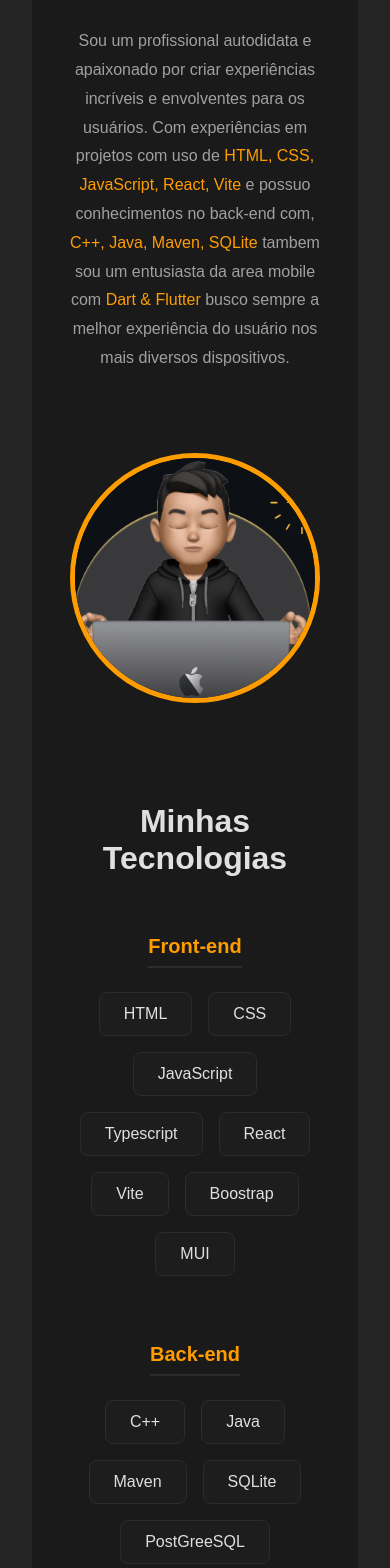
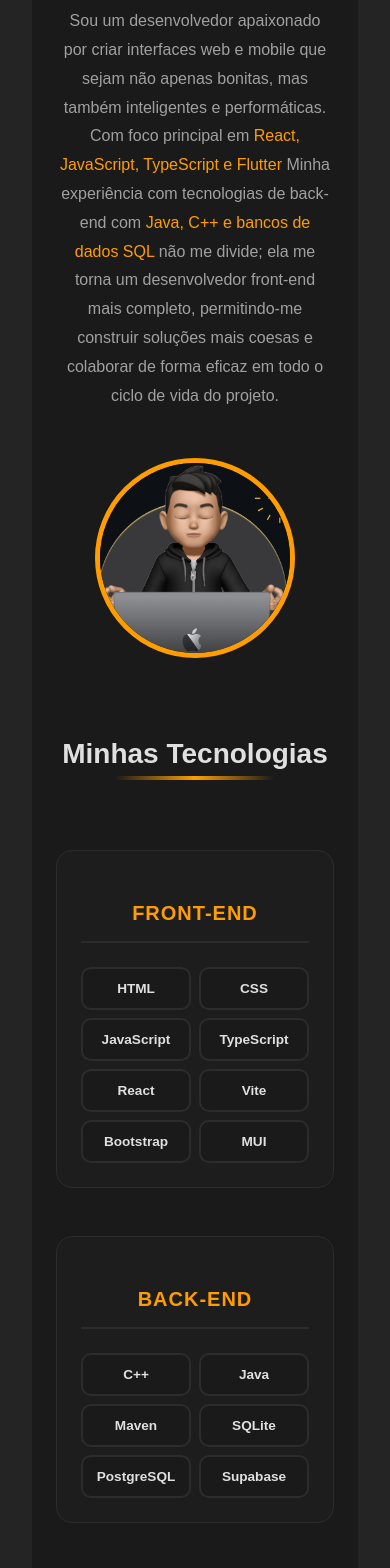
Before and after one commit to gui-ccr/Portifolio-Website, a React (Vite) app in the folder meu-portfolio/: page / in a window 390 px wide. Shown: the part 1060-2628 px from the top of the page. Built offline with nearby package versions, Linux system fonts and the light colour scheme.

Commit message:
feat(about) reorganiza seção 'Minhas Tecnologias' - cards responsivos e hover moderno

```diff
--- a/meu-portfolio/src/Components/AboutSection/AboutSection.css
+++ b/meu-portfolio/src/Components/AboutSection/AboutSection.css
@@ -53,69 +53,161 @@
 .skills-section {
   text-align: center;
   width: 100%;
-  max-width: 1000px;
+  max-width: 1200px;
 }
 
 .skills-title {
-  font-size: 2rem;
-  font-weight: 600;
-  margin-bottom: 2rem;
+  font-size: 2.5rem;
+  font-weight: 700;
+  margin-bottom: 3rem;
+  position: relative;
+  display: inline-block;
+}
+
+.skills-title::after {
+  content: '';
+  position: absolute;
+  bottom: -10px;
+  left: 50%;
+  transform: translateX(-50%);
+  width: 60%;
+  height: 4px;
+  background: linear-gradient(90deg, transparent, var(--color-accent), transparent);
+  border-radius: 2px;
 }
 
 .skills-categories {
-  display: flex;
-  flex-direction: column;
-  gap: 2.5rem;
-  margin-top: 2rem;
+  display: grid;
+  grid-template-columns: 1fr;
+  gap: 3rem;
+  margin-top: 3rem;
 }
 
 @media (min-width: 768px) {
   .skills-categories {
-    flex-direction: row;
-    justify-content: space-between;
-    align-items: flex-start;
+    grid-template-columns: repeat(2, 1fr);
+  }
+}
+
+@media (min-width: 1024px) {
+  .skills-categories {
+    grid-template-columns: repeat(3, 1fr);
   }
 }
 
 .skill-category {
-  flex: 1;
+  background-color: var(--color-card);
+  border: 1px solid var(--color-border);
+  border-radius: 16px;
+  padding: 2rem;
+  transition: transform 0.3s ease, box-shadow 0.3s ease;
+  height: 100%;
+}
+
+.skill-category:hover {
+  transform: translateY(-8px);
+  box-shadow: 0 10px 30px rgba(0, 0, 0, 0.3);
+  border-color: var(--color-accent);
 }
 
 .category-title {
-  font-size: 1.25rem;
-  font-weight: 600;
-  color: var(--color-accent); /* <-- Variável */
+  font-size: 1.5rem;
+  font-weight: 700;
+  color: var(--color-accent);
   margin-bottom: 1.5rem;
-  border-bottom: 2px solid var(--color-border); /* <-- Variável */
-  padding-bottom: 0.5rem;
-  display: inline-block;
+  padding-bottom: 1rem;
+  border-bottom: 2px solid var(--color-border);
+  text-transform: uppercase;
+  letter-spacing: 1px;
 }
 
 .skills-grid {
-  display: flex;
-  flex-wrap: wrap;
-  justify-content: center;
-  gap: 1rem;
+  display: grid;
+  grid-template-columns: repeat(auto-fit, minmax(100px, 1fr));
+  gap: 0.75rem;
+  justify-items: stretch;
 }
 
 .skill-card {
-  background-color: var(--color-card); /* <-- Variável */
-  border: 1px solid var(--color-border); /* <-- Variável */
-  padding: 0.75rem 1.5rem;
-  border-radius: 8px;
-  font-weight: 500;
-  transition: transform 0.3s ease, background-color 0.3s ease;
+  background-color: var(--color-background-secondary);
+  border: 2px solid var(--color-border);
+  padding: 0.875rem 1rem;
+  border-radius: 10px;
+  font-weight: 600;
+  font-size: 0.9rem;
+  transition: all 0.3s ease;
+  cursor: pointer;
+  text-align: center;
+  position: relative;
+  overflow: hidden;
+}
+
+.skill-card::before {
+  content: '';
+  position: absolute;
+  top: 0;
+  left: -100%;
+  width: 100%;
+  height: 100%;
+  background: linear-gradient(90deg, transparent, rgba(255, 255, 255, 0.1), transparent);
+  transition: left 0.5s ease;
+}
+
+.skill-card:hover::before {
+  left: 100%;
 }
 
 .skill-card:hover {
   color: var(--hover-color);
   border-color: var(--hover-color);
-  transform: translateY(-5px);
-  background-color: var(--color-card-hover); /* <-- Variável */
+  transform: scale(1.05);
+  box-shadow: 0 5px 15px rgba(0, 0, 0, 0.2);
+  background-color: rgba(var(--hover-color-rgb, 255, 255, 255), 0.05);
 }
-.about-content {
-  flex-direction: column;
-  text-align: center;
+/* Responsividade mobile */
+@media (max-width: 767px) {
+  .about-section {
+    padding: 3rem 1.5rem;
+  }
+
+  .about-content {
+    flex-direction: column;
+    text-align: center;
+    gap: 2rem;
+    margin-bottom: 3rem;
+  }
+
+  .about-title {
+    font-size: 1.75rem;
+  }
+
+  .about-image {
+    width: 200px;
+    height: 200px;
+  }
+
+  .skills-title {
+    font-size: 1.75rem;
+    margin-bottom: 2rem;
+  }
+
+  .skill-category {
+    padding: 1.5rem;
+  }
+
+  .category-title {
+    font-size: 1.25rem;
+  }
+
+  .skills-grid {
+    grid-template-columns: repeat(2, 1fr);
+    gap: 0.5rem;
+  }
+
+  .skill-card {
+    padding: 0.75rem 0.5rem;
+    font-size: 0.85rem;
+  }
 }
 
 @media (min-width: 768px) {
--- a/meu-portfolio/src/Components/AboutSection/AboutSection.tsx
+++ b/meu-portfolio/src/Components/AboutSection/AboutSection.tsx
@@ -8,21 +8,20 @@
       <div className="about-content">
         <div className="about-text">
           <h2 className="about-title">
-            Mais sobre <span className="hightLight">mim</span>
+            Desenvolvedor Front-end com Visão <span className="hightLight">Full-Stack</span>
           </h2>
           <p className="about-description">
-            Sou um profissional autodidata e apaixonado por criar experiências
-            incríveis e envolventes para os usuários. Com experiências em
-            projetos com uso de
+            Sou um desenvolvedor apaixonado por criar interfaces web e mobile que sejam não apenas bonitas,
+            mas também inteligentes e performáticas. <br></br>
+            Com foco principal em
             <span className="hightLight">
               {" "}
-              HTML, CSS, JavaScript, React, Vite
+              React, JavaScript, TypeScript e Flutter
             </span>{" "}
-            e possuo conhecimentos no back-end com,
-            <span className="hightLight"> C++, Java, Maven, SQLite</span> tambem
-            sou um entusiasta da area mobile com
-            <span className="hightLight"> Dart & Flutter</span> busco sempre a
-            melhor experiência do usuário nos mais diversos dispositivos.
+            Minha experiência com tecnologias de back-end com
+            <span className="hightLight"> Java, C++ e bancos de dados SQL </span> não me divide;
+            ela me torna um desenvolvedor front-end mais completo,
+            permitindo-me construir soluções mais coesas e colaborar de forma eficaz em todo o ciclo de vida do projeto.
           </p>
         </div>
         <div className="about-image-container">
@@ -37,23 +36,30 @@
           <div className="skill-category">
             <h4 className="category-title">Front-end</h4>
             <div className="skills-grid">
-                <div className="skill-card" style={{'--hover-color': '#F26A2E'} as React.CSSProperties}>HTML
+              <div className="skill-card" style={{'--hover-color': '#F26A2E'} as React.CSSProperties}>
+                HTML
               </div>
-                <div className="skill-card" style={{'--hover-color': '#2EACDE'} as React.CSSProperties}>CSS
+              <div className="skill-card" style={{'--hover-color': '#2EACDE'} as React.CSSProperties}>
+                CSS
               </div>
-                <div className="skill-card" style={{'--hover-color': '#FFDA42'} as React.CSSProperties}>JavaScript
+              <div className="skill-card" style={{'--hover-color': '#FFDA42'} as React.CSSProperties}>
+                JavaScript
               </div>
-                <div className="skill-card" style={{'--hover-color': '#61DBFB'} as React.CSSProperties}>Typescript
+              <div className="skill-card" style={{'--hover-color': '#3178C6'} as React.CSSProperties}>
+                TypeScript
               </div>
-                <div className="skill-card" style={{'--hover-color': '#2CDAFD'} as React.CSSProperties}>React
+              <div className="skill-card" style={{'--hover-color': '#61DBFB'} as React.CSSProperties}>
+                React
               </div>
-                <div className="skill-card" style={{'--hover-color': '#9C74F7'} as React.CSSProperties}>Vite
+              <div className="skill-card" style={{'--hover-color': '#9C74F7'} as React.CSSProperties}>
+                Vite
               </div>
-                <div className="skill-card" style={{'--hover-color': '#5906a7ff'} as React.CSSProperties}>Boostrap
+              <div className="skill-card" style={{'--hover-color': '#7952B3'} as React.CSSProperties}>
+                Bootstrap
               </div>
-                <div className="skill-card" style={{'--hover-color': '#29ffe3ff'} as React.CSSProperties}>MUI
+              <div className="skill-card" style={{'--hover-color': '#007FFF'} as React.CSSProperties}>
+                MUI
               </div>
-
             </div>
           </div>
 
@@ -61,22 +67,22 @@
           <div className="skill-category">
             <h4 className="category-title">Back-end</h4>
             <div className="skills-grid">
-              <div className="skill-card" style={{'--hover-color': '#084985'} as React.CSSProperties}>
+              <div className="skill-card" style={{'--hover-color': '#00599C'} as React.CSSProperties}>
                 C++
               </div>
-              <div className="skill-card" style={{'--hover-color': '#CB3738'} as React.CSSProperties}>
+              <div className="skill-card" style={{'--hover-color': '#ED8B00'} as React.CSSProperties}>
                 Java
               </div>
-              <div className="skill-card" style={{'--hover-color': '#B02154'} as React.CSSProperties}>
+              <div className="skill-card" style={{'--hover-color': '#C71A36'} as React.CSSProperties}>
                 Maven
               </div>
-              <div className="skill-card" style={{'--hover-color': '#08415C'} as React.CSSProperties}>
+              <div className="skill-card" style={{'--hover-color': '#003B57'} as React.CSSProperties}>
                 SQLite
               </div>
-              <div className="skill-card" style={{'--hover-color': '#0d5f0dff'} as React.CSSProperties}>
-                PostGreeSQL
+              <div className="skill-card" style={{'--hover-color': '#336791'} as React.CSSProperties}>
+                PostgreSQL
               </div>
-              <div className="skill-card" style={{'--hover-color': '#4DB33D'} as React.CSSProperties}>
+              <div className="skill-card" style={{'--hover-color': '#3ECF8E'} as React.CSSProperties}>
                 Supabase
               </div>
             </div>
@@ -86,9 +92,11 @@
           <div className="skill-category">
             <h4 className="category-title">Mobile</h4>
             <div className="skills-grid">
-              <div className="skill-card" style={{'--hover-color': '#31B9F5'} as React.CSSProperties}>Dart
+              <div className="skill-card" style={{'--hover-color': '#0175C2'} as React.CSSProperties}>
+                Dart
               </div>
-              <div className="skill-card" style={{'--hover-color': '#0A5D9E'} as React.CSSProperties}>Flutter
+              <div className="skill-card" style={{'--hover-color': '#02569B'} as React.CSSProperties}>
+                Flutter
               </div>
             </div>
           </div>
```
Lines whose indentation alone changed are shown as unchanged.
